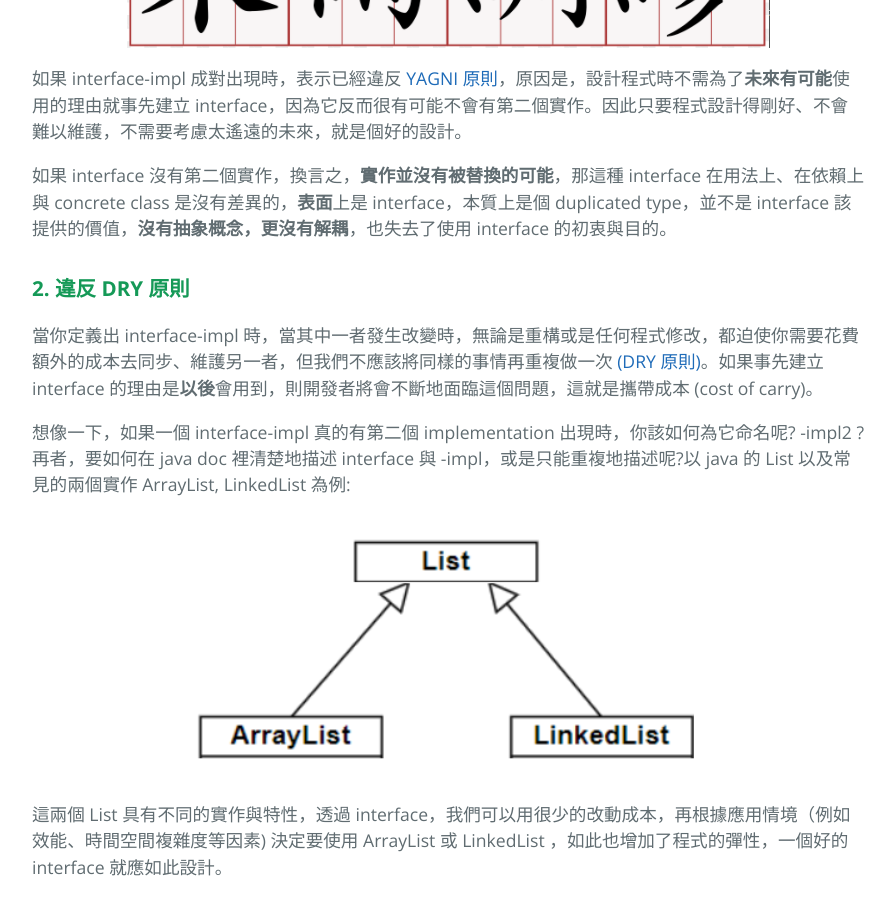
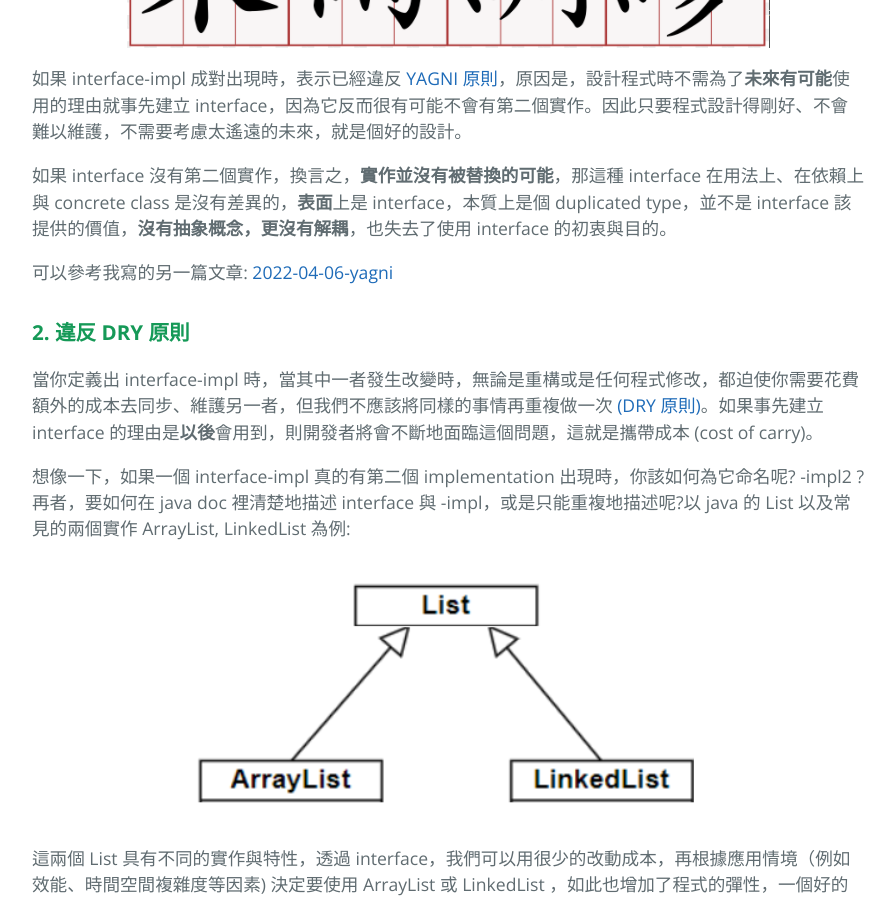
Before and after one commit to KaiSheng714/KaiSheng714.github.io, a Jekyll site: the page built from _posts/2022-01-20-anti-pattern-of-java-interface-impl-style.md, in a window 1280 px wide and 900 px high, scrolled down 1346 px. Shown: the whole window, without its empty margins (192-1087 px from the left). Built offline with Jekyll 4.4.1, drawn with Linux system fonts in a browser that asks for light colours.

Commit message:
add-link

```diff
--- a/_posts/2022-01-20-anti-pattern-of-java-interface-impl-style.md
+++ b/_posts/2022-01-20-anti-pattern-of-java-interface-impl-style.md
@@ -28,6 +28,8 @@ author: "Kai-Sheng"
 如果 interface-impl 成對出現時，表示已經違反 [YAGNI 原則](https://en.wikipedia.org/wiki/You_aren%27t_gonna_need_it)，原因是，設計程式時不需為了**未來有可能**使用的理由就事先建立 interface，因為它反而很有可能不會有第二個實作。因此只要程式設計得剛好、不會難以維護，不需要考慮太遙遠的未來，就是個好的設計。
 
 如果 interface 沒有第二個實作，換言之，**實作並沒有被替換的可能**，那這種 interface 在用法上、在依賴上與 concrete class 是沒有差異的，**表面**上是 interface，本質上是個 duplicated type，並不是 interface 該提供的價值，**沒有抽象概念，更沒有解耦**，也失去了使用 interface 的初衷與目的。
+
+可以參考我寫的另一篇文章: [2022-04-06-yagni](2022-04-06-yagni.html)
 
 ### **2. 違反 DRY 原則**
 
```
